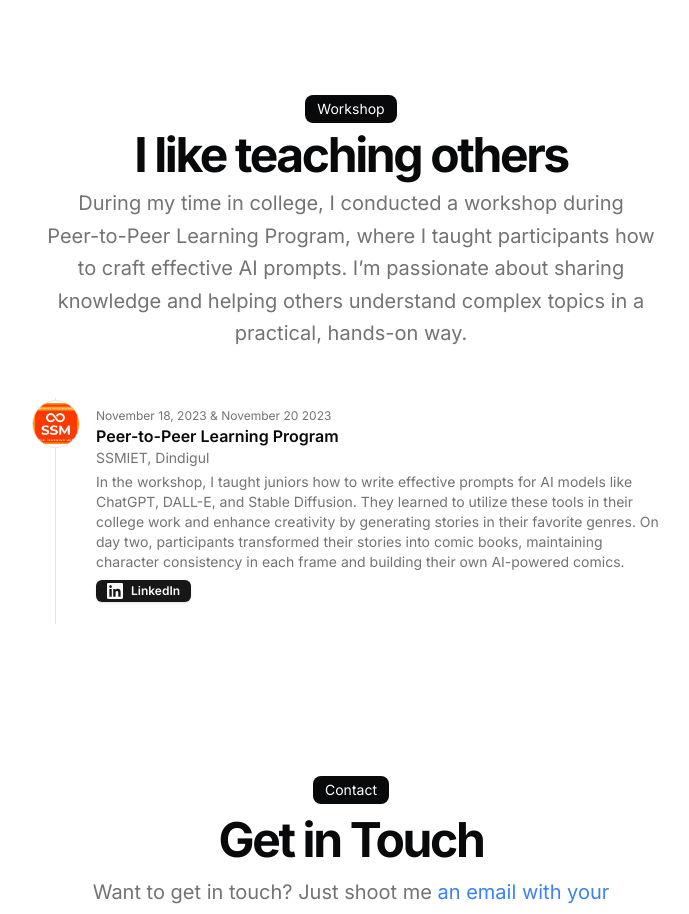
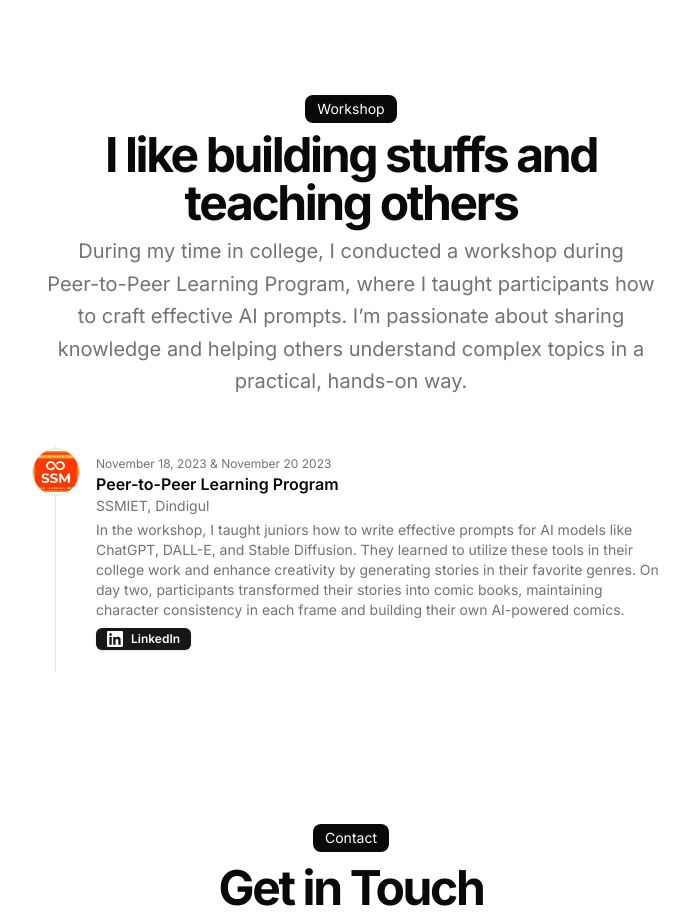
Before and after one commit to EvansAbraham/portfolio, a Next.js app: page / in a window 1280 px wide. Shown: the part 1940-2854 px from the top of the page, without its empty margins (289-978 px from the left). Built offline with nearby package versions, Linux system fonts and the light colour scheme.

Commit message:
minor update

```diff
--- a/src/app/page.tsx
+++ b/src/app/page.tsx
@@ -161,7 +161,7 @@ export default function Page() {
                   Workshop
                 </div>
                 <h2 className="text-3xl font-bold tracking-tighter sm:text-5xl">
-                  I like teaching others
+                  I like building stuffs and teaching others
                 </h2>
                 <p className="text-muted-foreground md:text-xl/relaxed lg:text-base/relaxed xl:text-xl/relaxed">
                 During my time in college, I conducted a workshop during <br/> Peer-to-Peer Learning Program, where I taught participants how to craft effective AI prompts.
```
